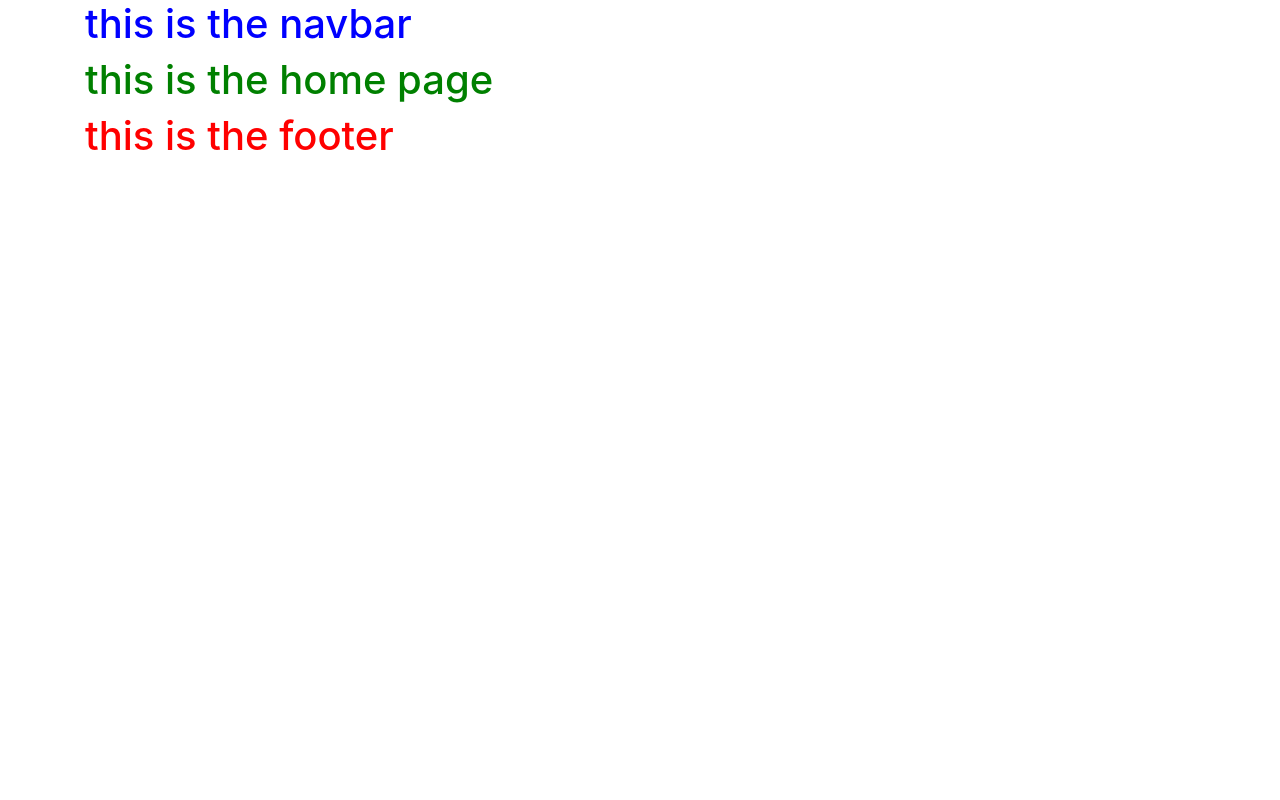
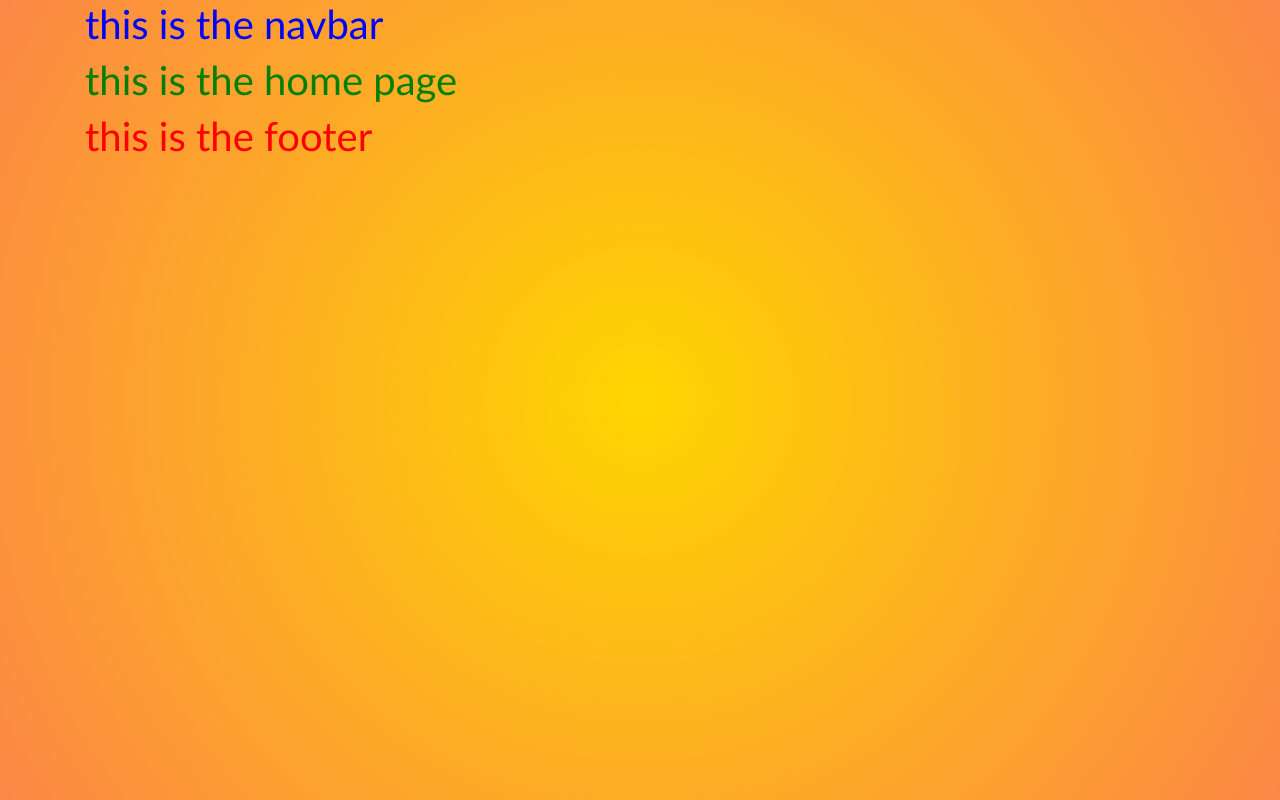
Before and after one commit to rogeliosandoval/YTHI-Website, an Angular app: page /home in a window 1280 px wide. Built offline with nearby package versions, Linux system fonts and the light colour scheme.

Commit message:
add font

```diff
--- a/src/styles.css
+++ b/src/styles.css
@@ -1 +1,9 @@
 /* You can add global styles to this file, and also import other style files */
+@import "~bootstrap/dist/css/bootstrap.css"; @import "~font-awesome/css/font-awesome.css";
+
+body {
+    font-family: 'Trebuchet MS', sans-serif;
+    height: 100vh;
+    background: rgb(254,213,0);
+    background: radial-gradient(circle, rgba(254,213,0,1) 0%, rgba(252,135,70,1) 100%);
+}
```
